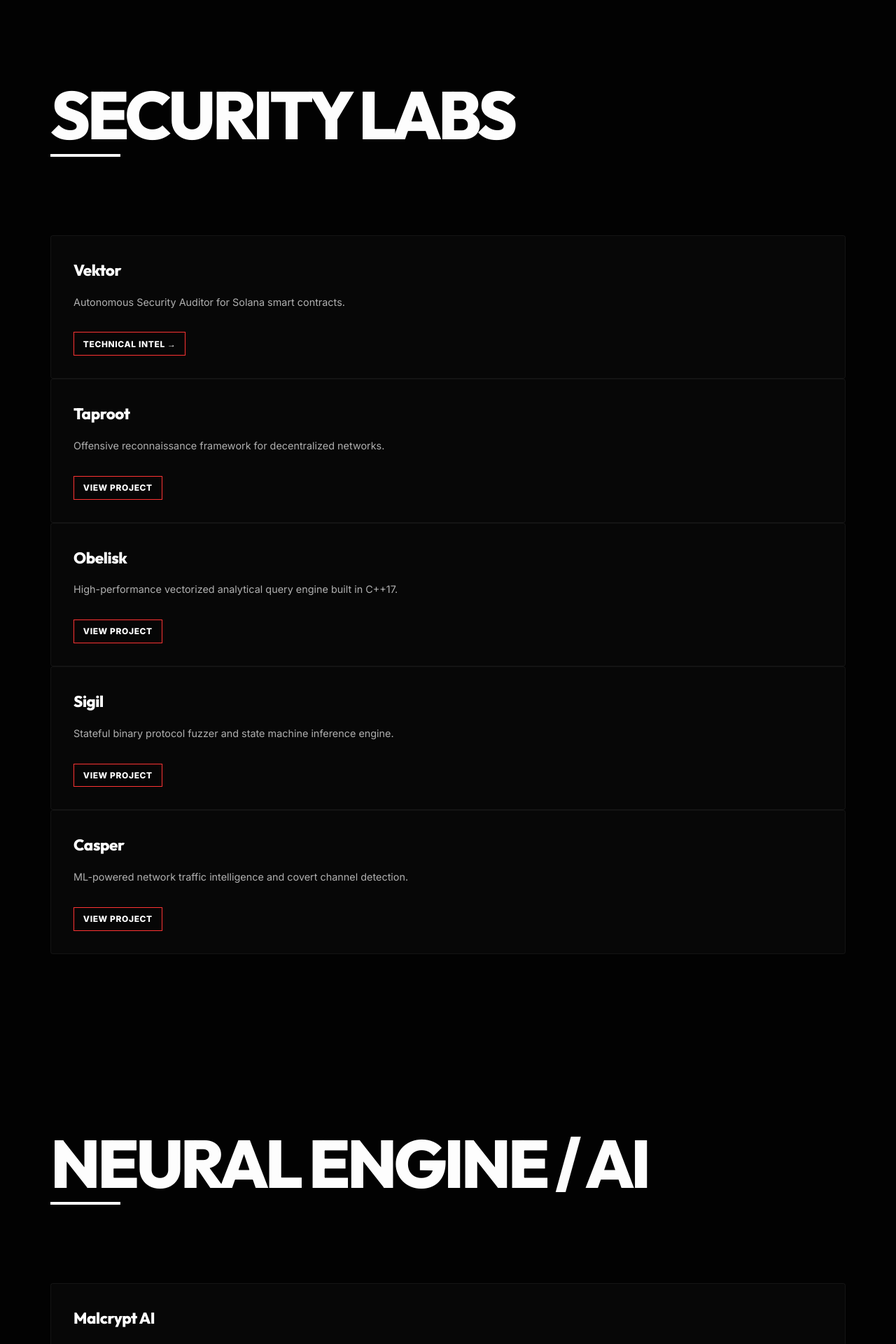
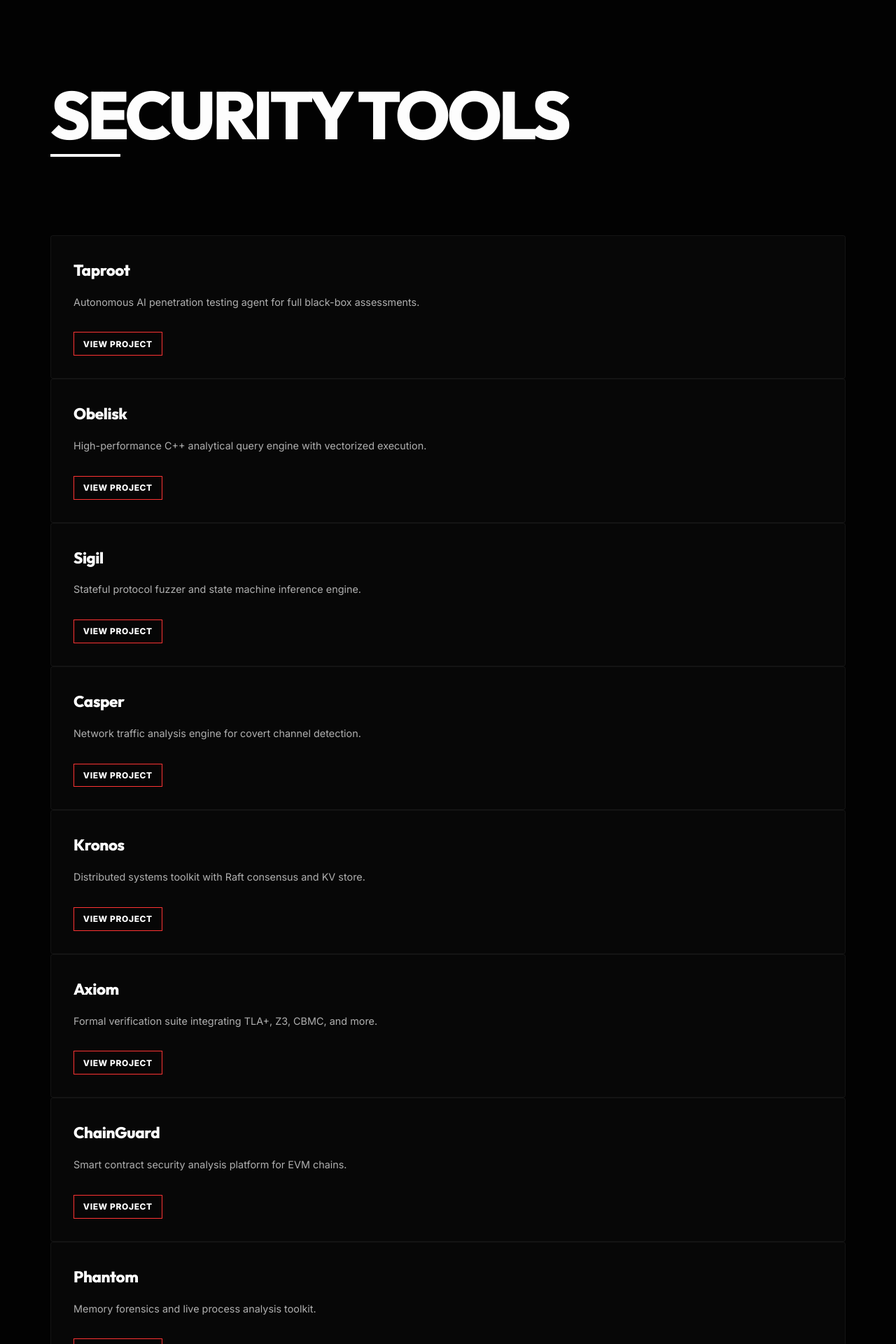
Before and after one commit to malcryptt/malcrypt-portfolio, a React (Vite) app: page / in a window 1280 px wide. Shown: the part 2000-3920 px from the top of the page at 70% size. Built offline with nearby package versions, Linux system fonts and the light colour scheme.

Commit message:
feat: updated all project links and categories to genuine technical specs

```diff
--- a/src/sections/FeaturedProject.jsx
+++ b/src/sections/FeaturedProject.jsx
@@ -24,7 +24,7 @@ const FeaturedProject = () => {
                         <span>[ SOLANA ]</span>
                         <span>[ LLM_COGNITION ]</span>
                     </div>
-                    <a href="https://github.com/mal4crypt" className="btn btn-primary glitch-text">Explore Vektor</a>
+                    <a href="https://vektor-virid.vercel.app/" target="_blank" rel="noopener noreferrer" className="btn btn-primary glitch-text">Explore Vektor</a>
                 </div>
                 <div className="featured-footer mono">
                     BRIDGING_STATIC_ANALYSIS // HUMAN_AUDITING
--- a/src/sections/Footer.jsx
+++ b/src/sections/Footer.jsx
@@ -13,13 +13,13 @@ const Footer = () => {
 
                     <div className="footer-links">
                         <div className="social-icons">
-                            <a href="mailto:malcryptt@gmail.com" className="social-icon" aria-label="Email">
+                            <a href="mailto:mal4crypt404@gmail.com" className="social-icon" aria-label="Email">
                                 <svg viewBox="0 0 24 24" width="24" height="24"><path fill="currentColor" d="M24 5.457v13.909c0 .904-.732 1.636-1.636 1.636h-3.819V11.73L12 16.64l-6.545-4.91v9.273H1.636A1.636 1.636 0 010 19.366V5.457c0-2.023 2.309-3.178 3.927-1.964L12 9.573l8.073-6.08c1.618-1.214 3.927-.059 3.927 1.964z" /></svg>
                             </a>
-                            <a href="https://instagram.com/malcryp.t" target="_blank" rel="noopener noreferrer" className="social-icon" aria-label="Instagram">
+                            <a href="https://instagram.com/devluxe_tech" target="_blank" rel="noopener noreferrer" className="social-icon" aria-label="Instagram">
                                 <svg viewBox="0 0 24 24" width="24" height="24"><path fill="currentColor" d="M12 2.163c3.204 0 3.584.012 4.85.07 3.252.148 4.771 1.691 4.919 4.919.058 1.265.069 1.645.069 4.849 0 3.205-.012 3.584-.069 4.849-.149 3.225-1.664 4.771-4.919 4.919-1.266.058-1.644.07-4.85.07-3.204 0-3.584-.012-4.849-.07-3.26-.149-4.771-1.699-4.919-4.92-.058-1.265-.07-1.644-.07-4.849 0-3.204.012-3.583.07-4.849.149-3.227 1.664-4.771 4.919-4.919 1.266-.057 1.645-.069 4.849-.069zm0-2.163c-3.259 0-3.667.014-4.947.072-4.358.2-6.78 2.618-6.98 6.98-.059 1.281-.073 1.689-.073 4.948 0 3.259.014 3.668.072 4.947.2 4.358 2.618 6.78 6.98 6.98 1.281.058 1.689.072 4.948.072 3.259 0 3.668-.014 4.948-.072 4.354-.2 6.782-2.618 6.979-6.98.059-1.28.073-1.689.073-4.947 0-3.259-.014-3.667-.072-4.947-.196-4.354-2.617-6.78-6.979-6.98-1.281-.059-1.69-.073-4.949-.073zm0 5.838c-3.403 0-6.162 2.759-6.162 6.162s2.759 6.163 6.162 6.163 6.162-2.759 6.162-6.163-2.759-6.162-6.162-6.162zm0 10.162c-2.209 0-4-1.79-4-4 0-2.209 1.791-4 4-4s4 1.791 4 4c0 2.21-1.791 4-4 4zm6.406-11.845c-.796 0-1.441.645-1.441 1.44s.645 1.44 1.441 1.44c.795 0 1.439-.645 1.439-1.44s-.644-1.44-1.439-1.44z" /></svg>
                             </a>
-                            <a href="https://wa.me/2347035544710" target="_blank" rel="noopener noreferrer" className="social-icon" aria-label="WhatsApp">
+                            <a href="https://wa.me/2349164703407" target="_blank" rel="noopener noreferrer" className="social-icon" aria-label="WhatsApp">
                                 <svg viewBox="0 0 24 24" width="24" height="24"><path fill="currentColor" d="M.057 24l1.687-6.163c-1.041-1.804-1.588-3.849-1.588-5.946 0-6.556 5.332-11.891 11.891-11.891 3.181 0 6.167 1.24 8.413 3.488 2.245 2.248 3.481 5.232 3.48 8.413 0 6.556-5.332 11.892-11.891 11.892-1.999 0-3.956-.503-5.69-1.448l-6.302 1.654zm6.597-3.807c1.676.995 3.276 1.591 5.392 1.592 5.448 0 9.886-4.438 9.888-9.886.002-5.447-4.435-9.887-9.888-9.887-5.447 0-9.886 4.438-9.886 9.886 0 2.152.633 4.135 1.871 5.813l-1.013 3.7 3.813-.999zm14.357-7.02c-.14-.232-.51-.37-.58-.417-.37-.185-2.193-1.082-2.532-1.205-.339-.123-.586-.185-.832.185-.246.37-.954 1.205-1.169 1.448-.215.242-.432.274-.798.089-.366-.184-1.543-.568-2.937-1.812-1.083-.965-1.815-2.158-2.027-2.527-.213-.37-.023-.569.162-.751.167-.164.366-.432.55-.647.185-.216.246-.37.369-.617.123-.247.062-.463-.031-.647-.092-.185-.832-2.002-1.141-2.743-.3-.724-.604-.627-.832-.627s-.463-.031-.708-.031c-.246 0-.647.092-.986.463-.339.37-1.294 1.265-1.294 3.085s1.325 3.578 1.51 3.824c.185.247 2.61 3.985 6.32 5.587.882.381 1.571.609 2.108.779.887.281 1.692.241 2.33.145.71-.106 2.193-.895 2.502-1.758.309-.863.309-1.603.216-1.758z" /></svg>
                             </a>
                         </div>
--- a/src/sections/Projects.jsx
+++ b/src/sections/Projects.jsx
@@ -6,35 +6,132 @@ const Projects = () => {
     const categories = [
         {
             id: "security",
-            title: "Security Labs",
+            title: "Security Tools",
             projects: [
                 {
-                    name: "Vektor",
-                    description: "Autonomous Security Auditor for Solana smart contracts.",
+                    name: "Taproot",
                     category: "security",
-                    link: "https://github.com/mal4crypt",
-                    details: "Vektor is a multi-layered security engine designed to detect logical vulnerabilities in Solana programs. It uses a combination of static analysis and adversarial simulation to identify edge cases."
+                    description: "Autonomous AI penetration testing agent for full black-box assessments.",
+                    link: "https://github.com/mal4crypt/taproot"
                 },
-                { name: "Taproot", category: "security", description: "Offensive reconnaissance framework for decentralized networks.", link: "https://github.com/mal4crypt" },
-                { name: "Obelisk", category: "security", description: "High-performance vectorized analytical query engine built in C++17.", link: "https://github.com/mal4crypt" },
-                { name: "Sigil", category: "security", description: "Stateful binary protocol fuzzer and state machine inference engine.", link: "https://github.com/mal4crypt" },
-                { name: "Casper", category: "security", description: "ML-powered network traffic intelligence and covert channel detection.", link: "https://github.com/mal4crypt" }
+                {
+                    name: "Obelisk",
+                    category: "security",
+                    description: "High-performance C++ analytical query engine with vectorized execution.",
+                    link: "https://github.com/mal4crypt/obelisk"
+                },
+                {
+                    name: "Sigil",
+                    category: "security",
+                    description: "Stateful protocol fuzzer and state machine inference engine.",
+                    link: "https://github.com/mal4crypt/sigil"
+                },
+                {
+                    name: "Casper",
+                    category: "security",
+                    description: "Network traffic analysis engine for covert channel detection.",
+                    link: "https://github.com/mal4crypt/casper"
+                },
+                {
+                    name: "Kronos",
+                    category: "security",
+                    description: "Distributed systems toolkit with Raft consensus and KV store.",
+                    link: "https://github.com/mal4crypt/kronos"
+                },
+                {
+                    name: "Axiom",
+                    category: "security",
+                    description: "Formal verification suite integrating TLA+, Z3, CBMC, and more.",
+                    link: "https://github.com/mal4crypt/axiom"
+                },
+                {
+                    name: "ChainGuard",
+                    category: "security",
+                    description: "Smart contract security analysis platform for EVM chains.",
+                    link: "https://github.com/mal4crypt/chinguard"
+                },
+                {
+                    name: "Phantom",
+                    category: "security",
+                    description: "Memory forensics and live process analysis toolkit.",
+                    link: "https://github.com/mal4crypt/phantom"
+                },
+                {
+                    name: "Locksmith",
+                    category: "security",
+                    description: "Automated web application security scanner.",
+                    link: "https://github.com/mal4crypt/locksmith"
+                }
             ]
         },
         {
-            id: "ai",
-            title: "Neural Engine / AI",
+            id: "web-platforms",
+            title: "Web Platforms",
             projects: [
-                { name: "Malcrypt AI", category: "ai", description: "Multi-domain AI assistant for red teaming, automation, and research.", link: "https://github.com/mal4crypt" }
+                {
+                    name: "ODPay Bill Connect",
+                    category: "websites",
+                    description: "Utility billing and payment platform for managing essential services.",
+                    link: "https://odpay-bill-connect.vercel.app/"
+                },
+                {
+                    name: "Genova Health",
+                    category: "websites",
+                    description: "Healthcare coordination system connecting patients, doctors, and logistics.",
+                    link: "https://genova-health.vercel.app/"
+                },
+                {
+                    name: "WSL Interior Studio",
+                    category: "websites",
+                    description: "Interior design platform with premium UI presentation.",
+                    link: "https://wsl-interior-studio.vercel.app/"
+                },
+                {
+                    name: "Luxury Abode Blueprint",
+                    category: "websites",
+                    description: "Real estate showcase platform for high-end properties.",
+                    link: "https://luxury-abode-blueprint.vercel.app/"
+                }
             ]
         },
         {
-            id: "web-systems",
-            title: "Systems & Web",
+            id: "applications",
+            title: "Applications",
             projects: [
-                { name: "ODPay Bill Connect", category: "websites", description: "Utility billing platform designed for high-scale centralized payments.", link: "https://github.com/mal4crypt" },
-                { name: "Vendora", category: "apps", description: "E-commerce and vendor management application for retail operations.", link: "https://github.com/mal4crypt" },
-                { name: "Genova Health", category: "websites", description: "Healthcare coordination platform for consultations and medical logistics.", link: "https://github.com/mal4crypt" }
+                {
+                    name: "Vendora",
+                    category: "apps",
+                    description: "E-commerce and vendor management application.",
+                    link: "https://vendora-chi.vercel.app/"
+                }
+            ]
+        },
+        {
+            id: "ai-systems",
+            title: "AI Systems",
+            projects: [
+                {
+                    name: "Malcrypt AI",
+                    category: "ai",
+                    description: "Multi-domain AI assistant for programming, automation, red teaming, and research.",
+                    link: "https://github.com/mal4crypt/malcrypt-ai"
+                }
+            ]
+        },
+        {
+            id: "frontend-lab",
+            title: "Frontend Lab",
+            projects: [
+                { name: "Arcland", category: "frontend", description: "Premium UI Experience", link: "https://arcland-six.vercel.app/" },
+                { name: "Cleriq", category: "frontend", description: "Technical Interface Design", link: "https://cleriq.vercel.app/" },
+                { name: "Vantage", category: "frontend", description: "Data Visualization System", link: "https://vantage-hazel.vercel.app/" },
+                { name: "Zella", category: "frontend", description: "Modern Web Infrastructure", link: "https://zella-gilt.vercel.app/" },
+                { name: "Nestle UI", category: "frontend", description: "Corporate Design System", link: "https://nestle-pi.vercel.app/" },
+                { name: "Orion", category: "frontend", description: "Futuristic UI Component Lab", link: "https://orion-five-plum.vercel.app/" },
+                { name: "Payce", category: "frontend", description: "Fintech Interface Concept", link: "https://payce-teal.vercel.app/" },
+                { name: "Dashly", category: "frontend", description: "Analytical Dashboard Suite", link: "https://dashly-orcin.vercel.app/" },
+                { name: "Aily", category: "frontend", description: "AI-First Commerce Design", link: "https://aily-sandy.vercel.app/" },
+                { name: "Fortis Pay", category: "frontend", description: "Secure Payment Gateway UI", link: "https://fortis-pay.vercel.app/" }
             ]
         }
     ];
@@ -48,6 +145,16 @@ const Projects = () => {
                             <ProjectCard key={index} {...project} />
                         ))}
                     </div>
+                    {cat.id === "security" && (
+                        <div className="more-projects-link mono">
+                            <a href="https://github.com/mal4crypt" target="_blank" rel="noopener noreferrer">VIEW_MORE_SECURITY_PROJS</a>
+                        </div>
+                    )}
+                    {cat.id === "frontend-lab" && (
+                        <div className="more-projects-link mono">
+                            <a href="https://github.com/malcryptt" target="_blank" rel="noopener noreferrer">VIEW_MORE_FRONTEND_WORK</a>
+                        </div>
+                    )}
                 </Section>
             ))}
         </div>
```
Also changed, not shown: src/index.css (+16 -0 lines).
